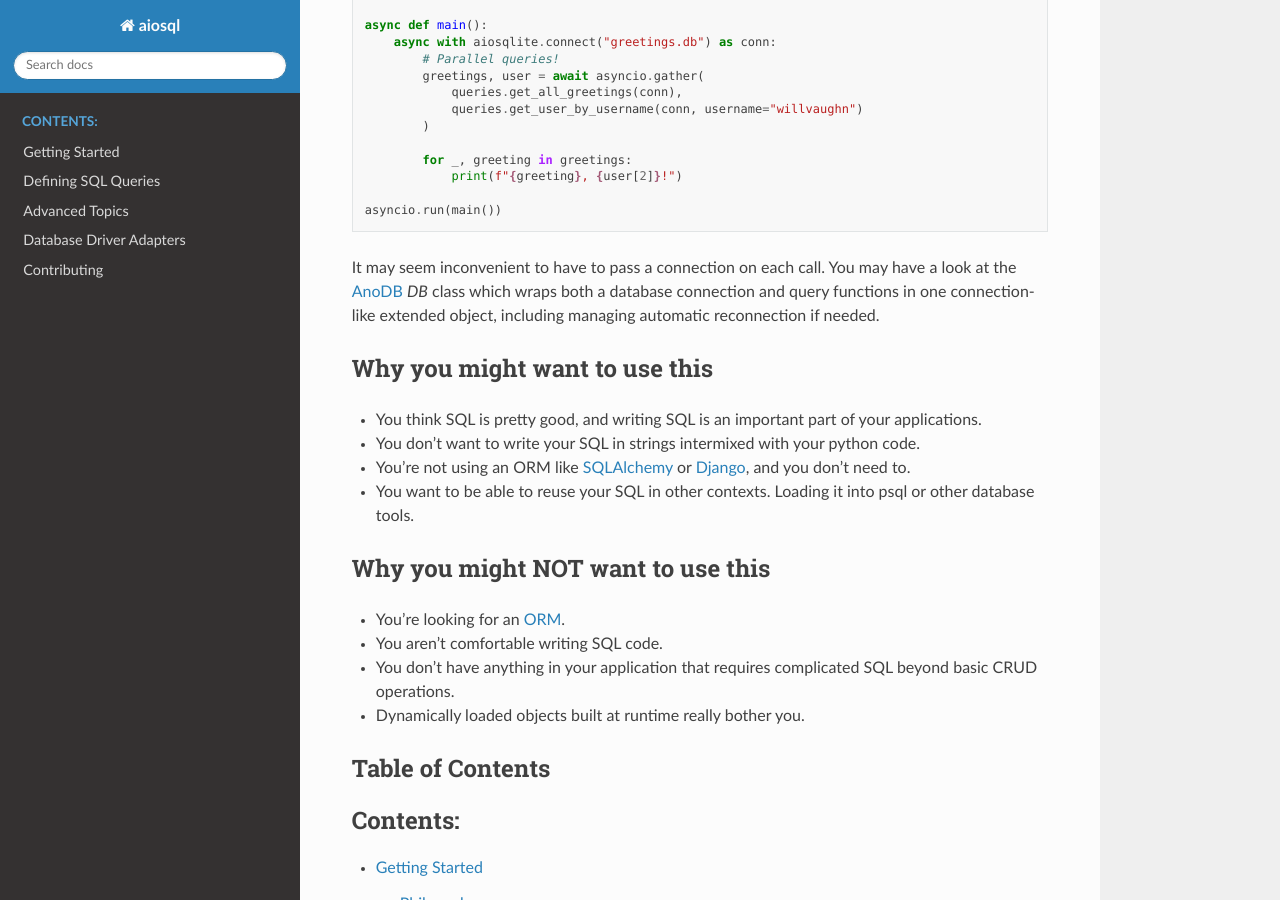
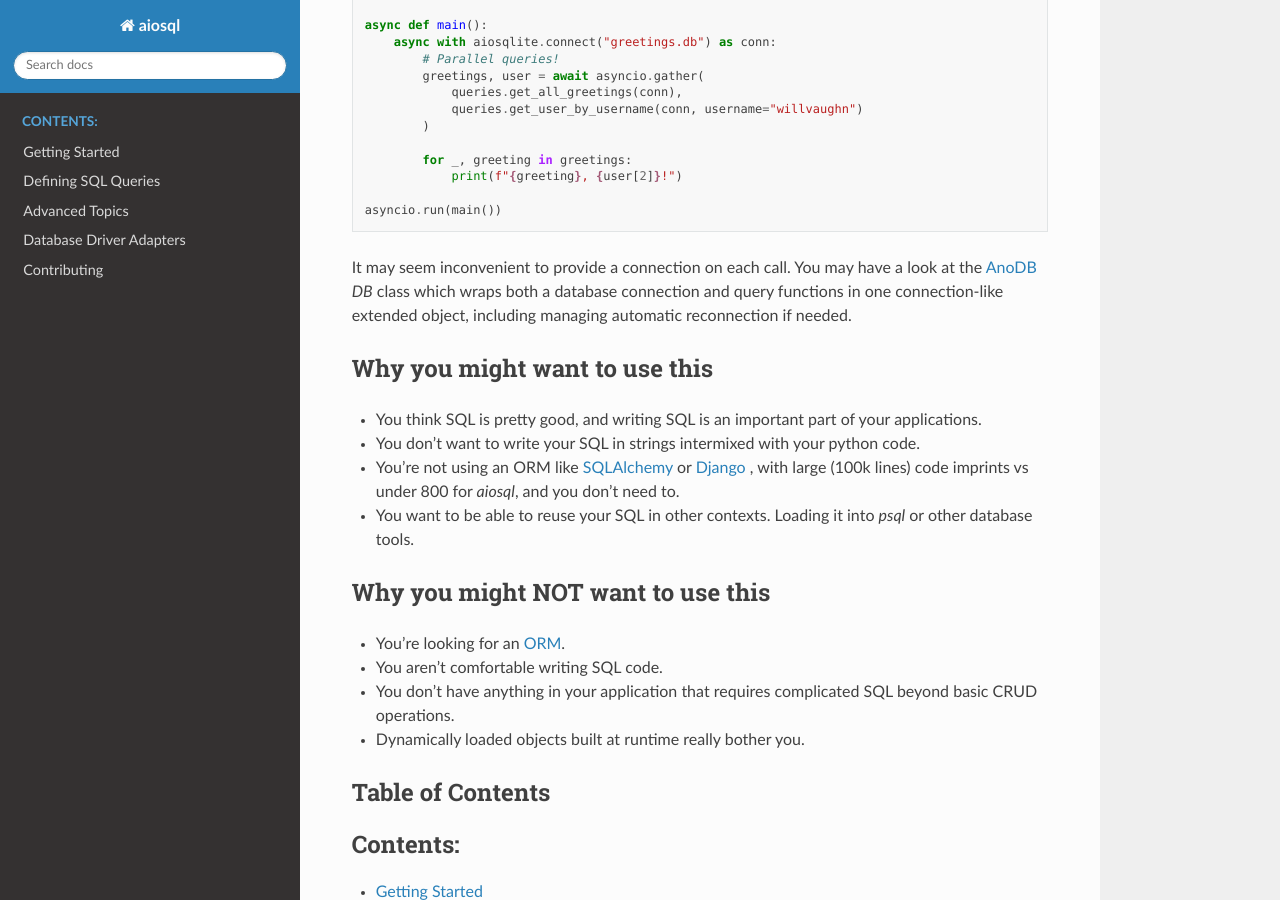
Before and after one commit to nackjicholson/aiosql, a Sphinx documentation site: the page built from docs/source/index.rst, in a window 1280 px wide and 900 px high, scrolled down 1739 px. Built offline with Sphinx 7.4.7 and the Read the Docs theme 2.0.0, drawn with Linux system fonts in a browser that asks for light colours; pages that are not in the unit, such as notebooks, are missing from menus.

```diff
--- a/docs/source/index.rst
+++ b/docs/source/index.rst
@@ -177,7 +177,7 @@ using ``aiosqlite`` and ``asyncio``:
     asyncio.run(main())
 
 
-It may seem inconvenient to have to pass a connection on each call.
+It may seem inconvenient to provide a connection on each call.
 You may have a look at the `AnoDB <https://github.com/zx80/anodb>`__ `DB`
 class which wraps both a database connection and query functions in one
 connection-like extended object, including managing automatic reconnection if
@@ -190,8 +190,11 @@ Why you might want to use this
 * You think SQL is pretty good, and writing SQL is an important part of your applications.
 * You don't want to write your SQL in strings intermixed with your python code.
 * You're not using an ORM like `SQLAlchemy <https://www.sqlalchemy.org/>`__ or
-  `Django <https://www.djangoproject.com/>`__, and you don't need to.
-* You want to be able to reuse your SQL in other contexts. Loading it into psql or other database tools.
+  `Django <https://www.djangoproject.com/>`__ ,
+  with large (100k lines) code imprints vs under 800 for `aiosql`,
+  and you don't need to.
+* You want to be able to reuse your SQL in other contexts.
+  Loading it into `psql` or other database tools.
 
 
 Why you might NOT want to use this
```
